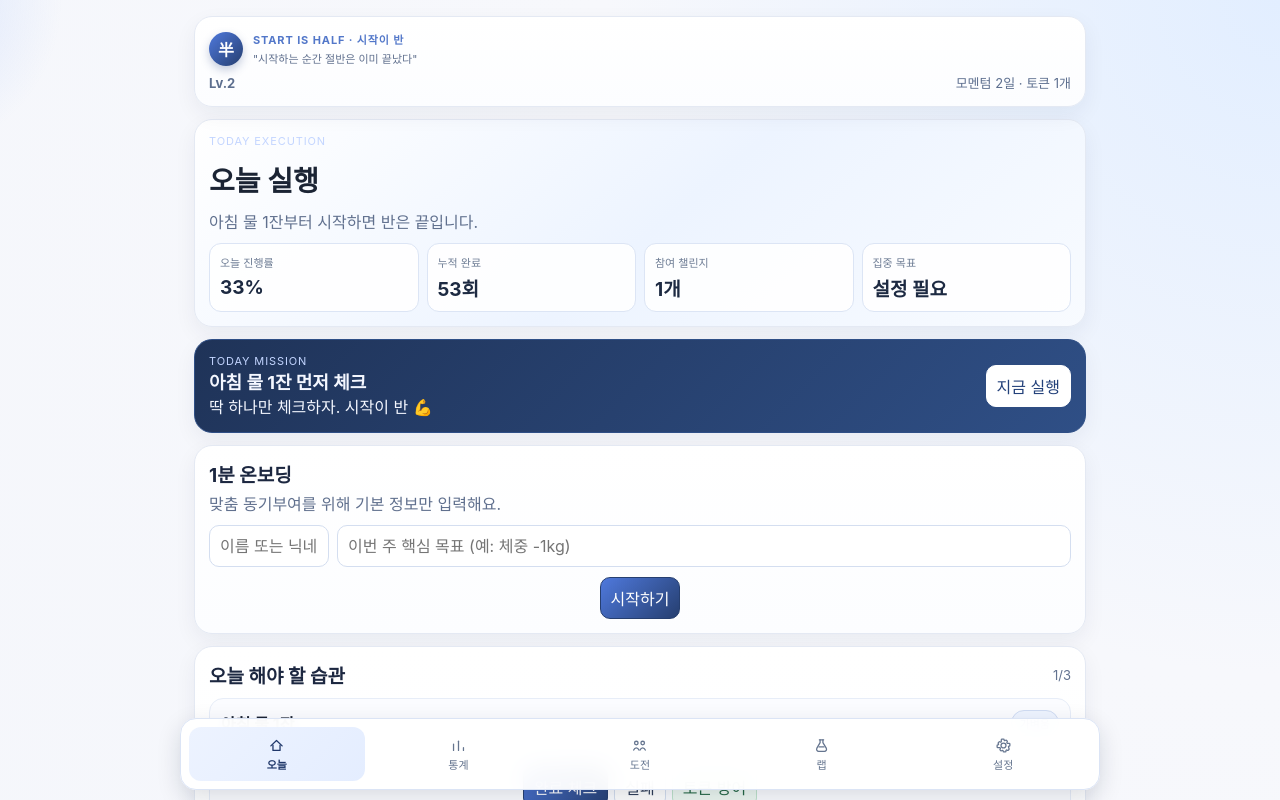
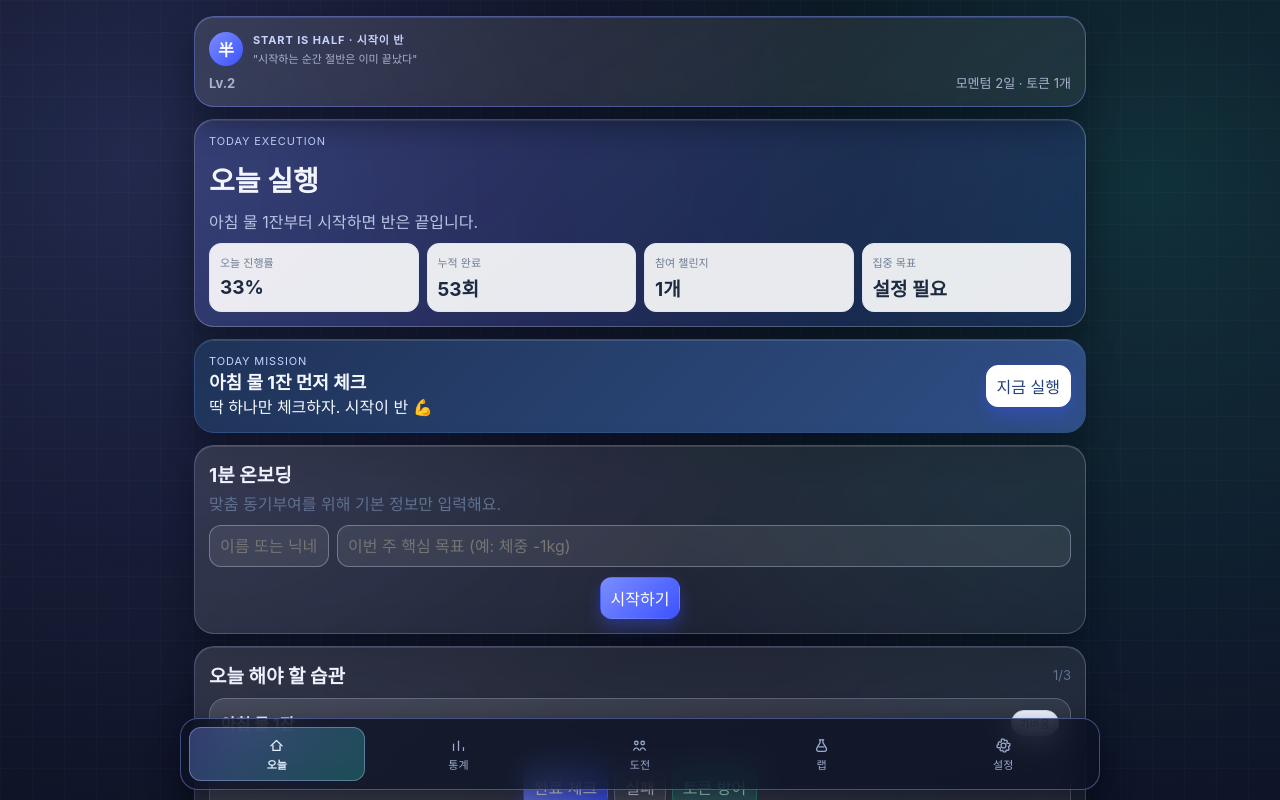
Before and after one commit to sin4woo2-design/openclaw, a React (Vite) app: page / in a window 1280 px wide. Shown: the top 800 px of the page. Built offline with nearby package versions, Linux system fonts and the light colour scheme.

Commit message:
feat: push premium dark-glass visual identity for commercial UI

```diff
--- a/src/index.css
+++ b/src/index.css
@@ -1,29 +1,35 @@
 :root {
-  --bg: #f4f6fb;
-  --surface: #ffffff;
-  --surface-soft: #fcfdff;
-  --text: #1b2434;
-  --muted: #60708e;
-  --brand-1: #4f79dd;
-  --brand-2: #263f70;
-  --brand-soft: #edf3ff;
-  --line: #e4e9f3;
-  --success-soft: #edf8f1;
+  --bg: #090c18;
+  --bg-2: #121a33;
+  --surface: rgba(255, 255, 255, 0.08);
+  --surface-soft: rgba(255, 255, 255, 0.12);
+  --text: #edf2ff;
+  --muted: #a8b2cf;
+  --brand-1: #7a8cff;
+  --brand-2: #3d53ff;
+  --brand-3: #2ee6c9;
+  --brand-soft: rgba(122, 140, 255, 0.18);
+  --line: rgba(190, 206, 255, 0.24);
+  --success-soft: rgba(46, 230, 201, 0.2);
   font-family: Inter, "Pretendard", system-ui, sans-serif;
   color: var(--text);
   background: var(--bg);
 }
 
 * { box-sizing: border-box; }
-body { margin: 0; background: radial-gradient(circle at top right, #e2eeff 0%, #f7f8fc 34%, #f4f6fb 100%); }
+body {
+  margin: 0;
+  background:
+    radial-gradient(circle at 10% 10%, rgba(122, 140, 255, 0.22), transparent 40%),
+    radial-gradient(circle at 90% 12%, rgba(46, 230, 201, 0.15), transparent 35%),
+    linear-gradient(160deg, var(--bg), var(--bg-2));
+}
 body::before {
   content: "";
   position: fixed;
-  inset: -20% auto auto -20%;
-  width: 320px;
-  height: 320px;
-  border-radius: 999px;
-  background: radial-gradient(circle, rgba(117, 162, 255, 0.22), transparent 70%);
+  inset: 0;
+  background-image: linear-gradient(rgba(255,255,255,0.02) 1px, transparent 1px), linear-gradient(90deg, rgba(255,255,255,0.02) 1px, transparent 1px);
+  background-size: 32px 32px;
   pointer-events: none;
 }
 button, input, select { font: inherit; }
@@ -38,11 +44,12 @@ button, input, select { font: inherit; }
 }
 
 .card {
-  background: linear-gradient(180deg, var(--surface), var(--surface-soft));
+  background: linear-gradient(145deg, rgba(255,255,255,0.12), rgba(255,255,255,0.06));
   border: 1px solid var(--line);
-  border-radius: 18px;
+  border-radius: 20px;
   padding: 14px;
-  box-shadow: 0 8px 22px rgba(24, 39, 75, 0.06);
+  box-shadow: 0 16px 32px rgba(5, 8, 18, 0.45), inset 0 1px 0 rgba(255,255,255,0.12);
+  backdrop-filter: blur(14px);
 }
 
 .brandBar {
@@ -52,6 +59,7 @@ button, input, select { font: inherit; }
   top: 8px;
   z-index: 10;
   backdrop-filter: blur(8px);
+  border-color: rgba(122, 140, 255, 0.45);
 }
 
 .brandIdentity {
@@ -81,24 +89,25 @@ button, input, select { font: inherit; }
   display: flex;
   justify-content: space-between;
   align-items: center;
-  color: #5d6f8f;
+  color: var(--muted);
   font-size: 13px;
 }
 
 .tabHero {
   display: grid;
   gap: 10px;
+  border-color: rgba(255,255,255,0.24);
 }
 
-.todayTone { background: linear-gradient(140deg, #ffffff 0%, #edf4ff 52%, #f8fbff 100%); }
-.statsTone { background: linear-gradient(140deg, #ffffff 0%, #eef8ff 52%, #f6fdff 100%); }
-.communityTone { background: linear-gradient(140deg, #ffffff 0%, #f1f4ff 52%, #f8f8ff 100%); }
-.labTone { background: linear-gradient(140deg, #ffffff 0%, #f6f2ff 52%, #fcf9ff 100%); }
-.settingsTone { background: linear-gradient(140deg, #ffffff 0%, #f3f5f9 52%, #fafbfc 100%); }
+.todayTone { background: linear-gradient(140deg, rgba(122,140,255,.25), rgba(61,83,255,.15)); }
+.statsTone { background: linear-gradient(140deg, rgba(46,230,201,.2), rgba(122,140,255,.14)); }
+.communityTone { background: linear-gradient(140deg, rgba(176,124,255,.24), rgba(122,140,255,.14)); }
+.labTone { background: linear-gradient(140deg, rgba(255,124,207,.2), rgba(131,92,255,.16)); }
+.settingsTone { background: linear-gradient(140deg, rgba(152,169,205,.2), rgba(122,140,255,.12)); }
 
-.eyebrow { margin: 0; font-size: 11px; letter-spacing: 0.08em; color: #5277c9; font-weight: 700; }
-h1 { margin: 2px 0; font-size: 28px; line-height: 1.15; }
-.sub { margin: 0; color: #60708e; }
+.eyebrow { margin: 0; font-size: 11px; letter-spacing: 0.08em; color: #c8d4ff; font-weight: 700; }
+h1 { margin: 2px 0; font-size: 28px; line-height: 1.15; color: #f2f5ff; }
+.sub { margin: 0; color: #b9c4e4; }
 
 .heroGrid {
   display: grid;
@@ -171,14 +180,14 @@ h1 { margin: 2px 0; font-size: 28px; line-height: 1.15; }
 .stack { display: grid; gap: 12px; }
 .titleRow { display: flex; justify-content: space-between; align-items: center; margin-bottom: 10px; }
 .titleRow span { font-size: 13px; color: #627290; }
-h2 { margin: 0; font-size: 19px; color: #1c2740; }
+h2 { margin: 0; font-size: 19px; color: #eef2ff; }
 
 .habitList, .challengeList { display: grid; gap: 8px; }
 .habitItem, .challengeItem {
-  border: 1px solid #e7edf8;
-  border-radius: 14px;
+  border: 1px solid rgba(210,223,255,.25);
+  border-radius: 16px;
   padding: 11px;
-  background: #fbfcff;
+  background: linear-gradient(150deg, rgba(255,255,255,.12), rgba(255,255,255,.06));
   display: grid;
   gap: 8px;
   transition: transform .18s ease, box-shadow .18s ease, border-color .2s ease;
@@ -239,7 +248,7 @@ h2 { margin: 0; font-size: 19px; color: #1c2740; }
 
 .habitItem:hover { transform: translateY(-1px); box-shadow: 0 6px 14px rgba(42, 66, 117, 0.08); }
 .habitItem.done { border-color: #b9dfc7; background: #f4fcf7; }
-.habitItem p, .challengeItem p, .challengeItem small { margin: 3px 0 0; color: #687895; font-size: 13px; }
+.habitItem p, .challengeItem p, .challengeItem small { margin: 3px 0 0; color: #b3bfdc; font-size: 13px; }
 
 .habitTitleRow { display: flex; justify-content: space-between; align-items: center; gap: 8px; }
 .difficultyPill {
@@ -265,12 +274,12 @@ h2 { margin: 0; font-size: 19px; color: #1c2740; }
 }
 
 button {
-  border: 1px solid #d4deef;
-  background: #fff;
-  border-radius: 10px;
+  border: 1px solid rgba(210, 223, 255, 0.35);
+  background: rgba(255,255,255,0.1);
+  border-radius: 12px;
   padding: 8px 10px;
-  color: #2f3d58;
-  transition: transform .16s ease, box-shadow .16s ease;
+  color: #e8eeff;
+  transition: transform .16s ease, box-shadow .16s ease, background .16s ease;
 }
 
 button:hover {
@@ -278,9 +287,9 @@ button:hover {
   box-shadow: 0 4px 10px rgba(36, 56, 94, 0.12);
 }
 
-button.primary { background: linear-gradient(135deg, var(--brand-1), var(--brand-2)); border-color: var(--brand-2); color: #fff; }
-button.soft { background: var(--success-soft); border-color: #bfe3cc; color: #236744; }
-button.active { background: var(--brand-soft); border-color: #c6d6f8; color: #3058a8; }
+button.primary { background: linear-gradient(135deg, var(--brand-1), var(--brand-2)); border-color: transparent; color: #fff; box-shadow: 0 8px 16px rgba(61,83,255,.35); }
+button.soft { background: var(--success-soft); border-color: rgba(46,230,201,.4); color: #b6ffee; }
+button.active { background: var(--brand-soft); border-color: rgba(122,140,255,.55); color: #d9e2ff; }
 
 .formRow {
   display: grid;
@@ -290,10 +299,11 @@ button.active { background: var(--brand-soft); border-color: #c6d6f8; color: #30
 .formRow.compact { grid-template-columns: 120px 1fr; }
 
 input, select {
-  border: 1px solid #d4def0;
-  border-radius: 10px;
+  border: 1px solid rgba(210,223,255,.35);
+  border-radius: 12px;
   padding: 10px;
-  background: #fff;
+  background: rgba(255,255,255,.08);
+  color: #eef2ff;
 }
 
 .chips { margin-top: 10px; display: flex; flex-wrap: wrap; gap: 8px; }
@@ -426,11 +436,11 @@ input, select {
   grid-template-columns: repeat(5, minmax(0, 1fr));
   gap: 6px;
   padding: 8px;
-  background: rgba(255, 255, 255, 0.95);
-  border: 1px solid #dbe4f5;
-  border-radius: 16px;
-  backdrop-filter: blur(12px);
-  box-shadow: 0 8px 24px rgba(17, 28, 49, 0.14);
+  background: rgba(10, 16, 34, 0.78);
+  border: 1px solid rgba(149, 171, 255, 0.4);
+  border-radius: 18px;
+  backdrop-filter: blur(16px);
+  box-shadow: 0 12px 30px rgba(5, 8, 18, 0.55);
   z-index: 30;
 }
 
@@ -438,7 +448,7 @@ input, select {
   min-height: 54px;
   border: 0;
   background: transparent;
-  color: #65758f;
+  color: #9aabcf;
   display: grid;
   justify-items: center;
   align-content: center;
@@ -466,9 +476,10 @@ input, select {
 .dockBtn small { font-size: 11px; }
 
 .dockBtn.active {
-  color: #1f376a;
-  background: linear-gradient(135deg, #edf3ff, #e4edff);
+  color: #e8eeff;
+  background: linear-gradient(135deg, rgba(122,140,255,.34), rgba(46,230,201,.25));
   font-weight: 700;
+  box-shadow: inset 0 0 0 1px rgba(180, 198, 255, 0.4);
 }
 
 .toast {
```
